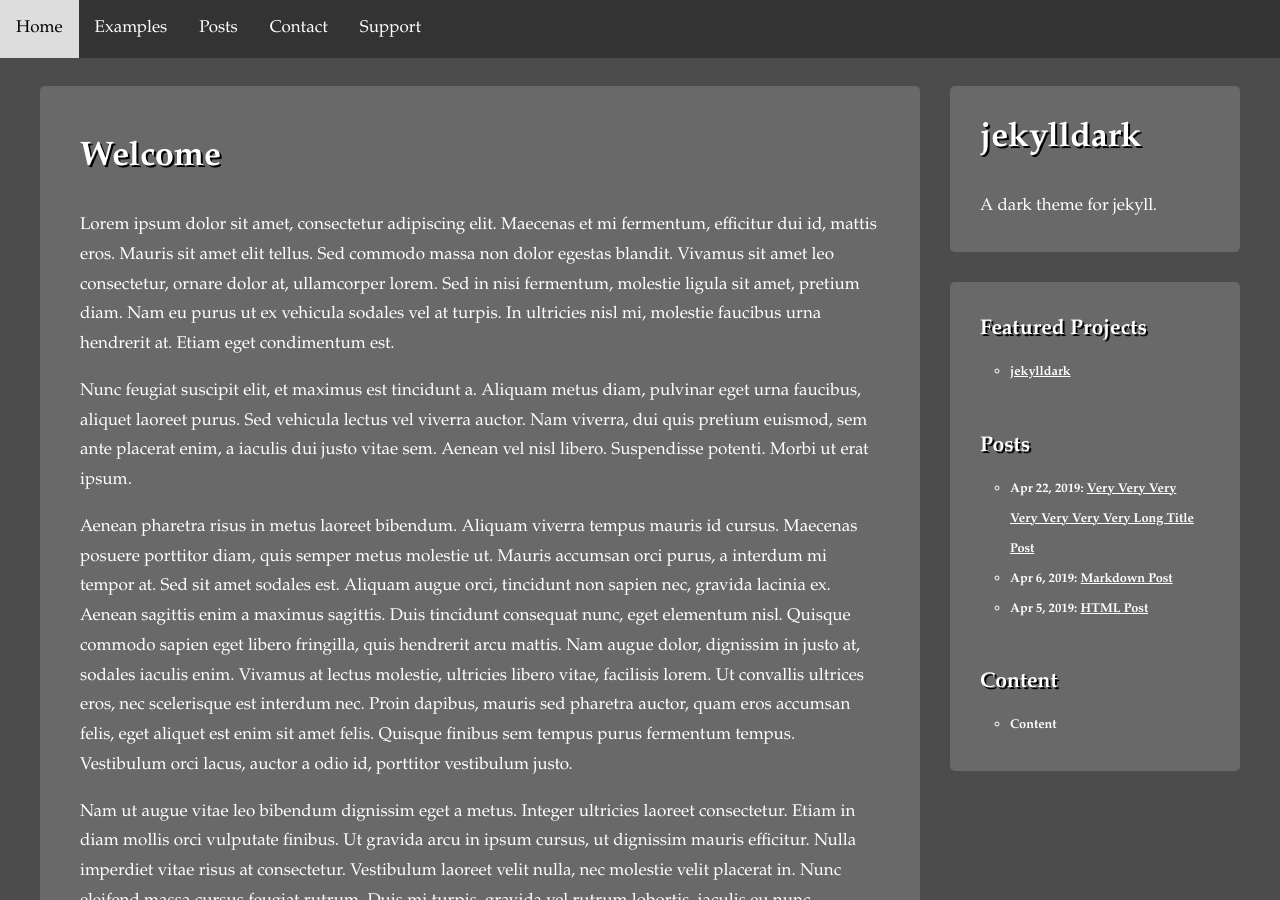
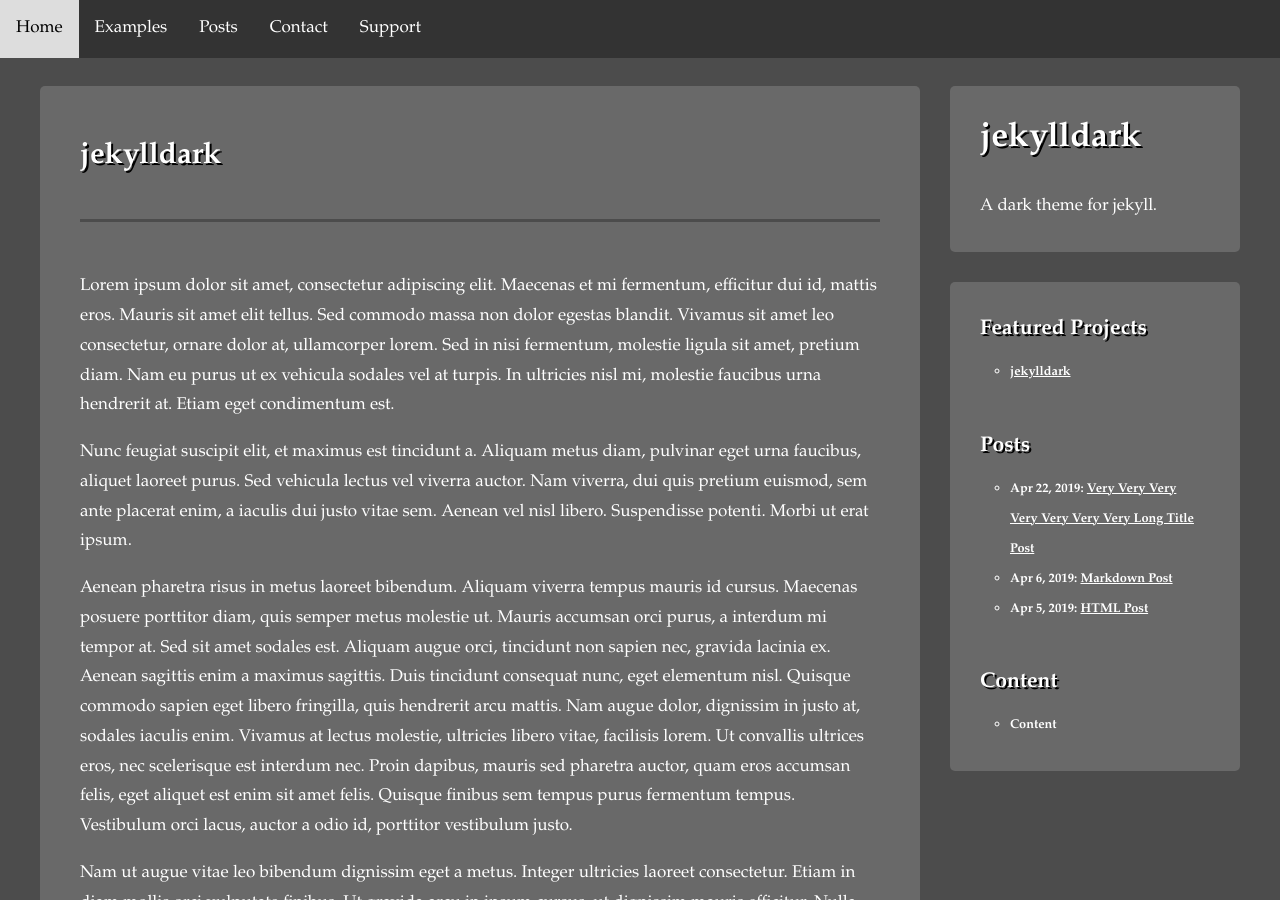
Before and after one commit to sutterj/jekylldark, a Jekyll site: the page built from index.html, in a window 1280 px wide and 900 px high. Built offline with Jekyll 4.4.1, drawn with Linux system fonts in a browser that asks for light colours; nearby versions of some CDN libraries.

Commit message:
Update index.html

```diff
--- a/index.html
+++ b/index.html
@@ -1,9 +1,7 @@
 ---
 title: jekylldark
-layout: default
+layout: page
 ---
-<h1>Welcome</h1>
-
 <p>
 Lorem ipsum dolor sit amet, consectetur adipiscing elit. Maecenas et mi
 fermentum, efficitur dui id, mattis eros. Mauris sit amet elit tellus. Sed
```
